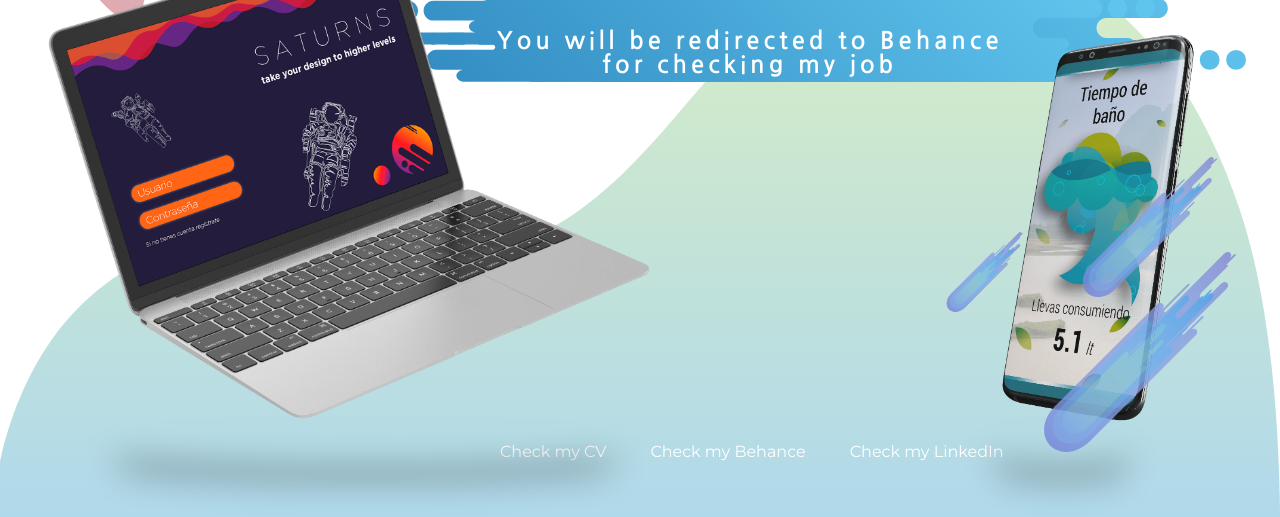
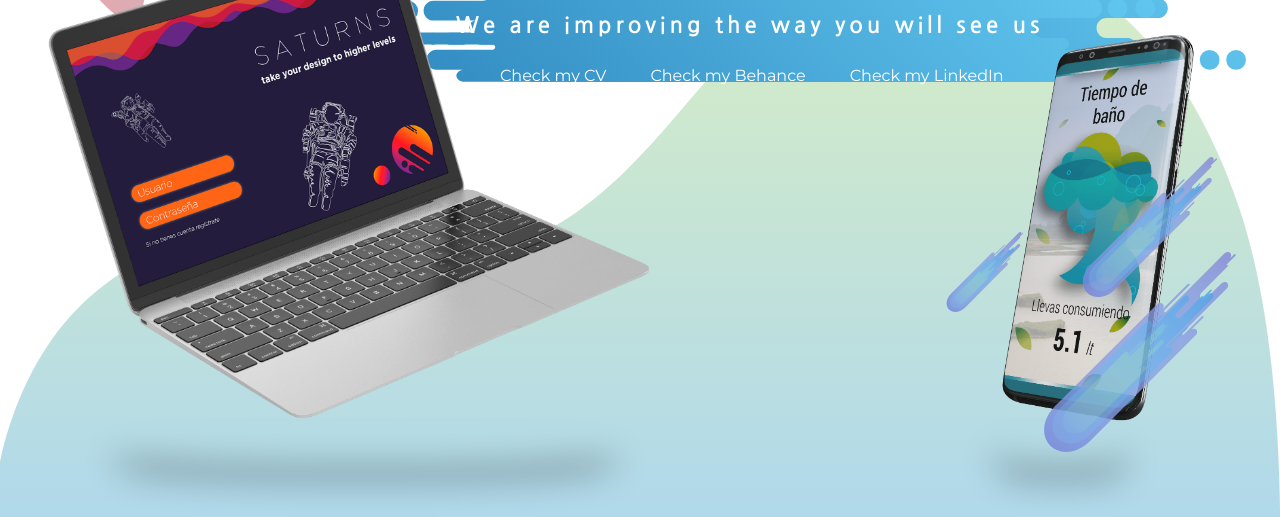
Before and after one commit to TheHipsterCriollo/TheHipsterCriollo.github.io, a plain HTML site: page index.html in a window 1280 px wide. Shown: the part 283-800 px from the top of the page. Drawn offline with Linux system fonts and the light colour scheme.

Commit message:
correction in links and info

```diff
--- a/js/view.js
+++ b/js/view.js
@@ -165,11 +165,11 @@ const view = {
         <img class='header' src='source/header.svg' style='position: absolute; z-index: -1; width: 70vw; top: 220px; left: 350px'>
         <div id='text'>
         <h1>Page in Maintenance</h1>
-        <h3>You will be redirected to Behance <br> for checking my job</h3>
-        <ul style='position: fixed; bottom: 20px'>
+        <h3 style='position: relative; bottom: 15px'>We are improving the way you will see us</h3>
+        <ul style='position: absolute; bottom: -50px; z-index: 3'>
         <li><a href='source/Files/CV-compressed.pdf'> Check my CV </a></li>
         <li><a href='https://www.behance.net/jose-dgr-13'> Check my Behance </a></li>
-        <li><a href='www.linkedin.com/in/josedgr13'> Check my LinkedIn </a></li>
+        <li><a href='https://www.linkedin.com/in/josedgr13'> Check my LinkedIn </a></li>
         </ul>
         </div>
         <div id='floating'>
--- a/style.scss
+++ b/style.scss
@@ -293,7 +293,7 @@ header {
 
         h3 {
             text-align: center;
-            font-size: 1.5em;
+            font-size: 1.4em;
             letter-spacing: 4px;
         }
 
@@ -306,6 +306,7 @@ header {
                     color: white;
                     font-family: Montserrat;
                 }
+                animation: floatText 2s ease-in infinite;
             }
         }
     }
@@ -401,7 +402,7 @@ header {
     }
 
     50% {
-        transform: translatey(-5px);
+        transform: translatey(-3px);
     }
 
     100% {
```
Also changed, not shown: style.css, 1 other file.
